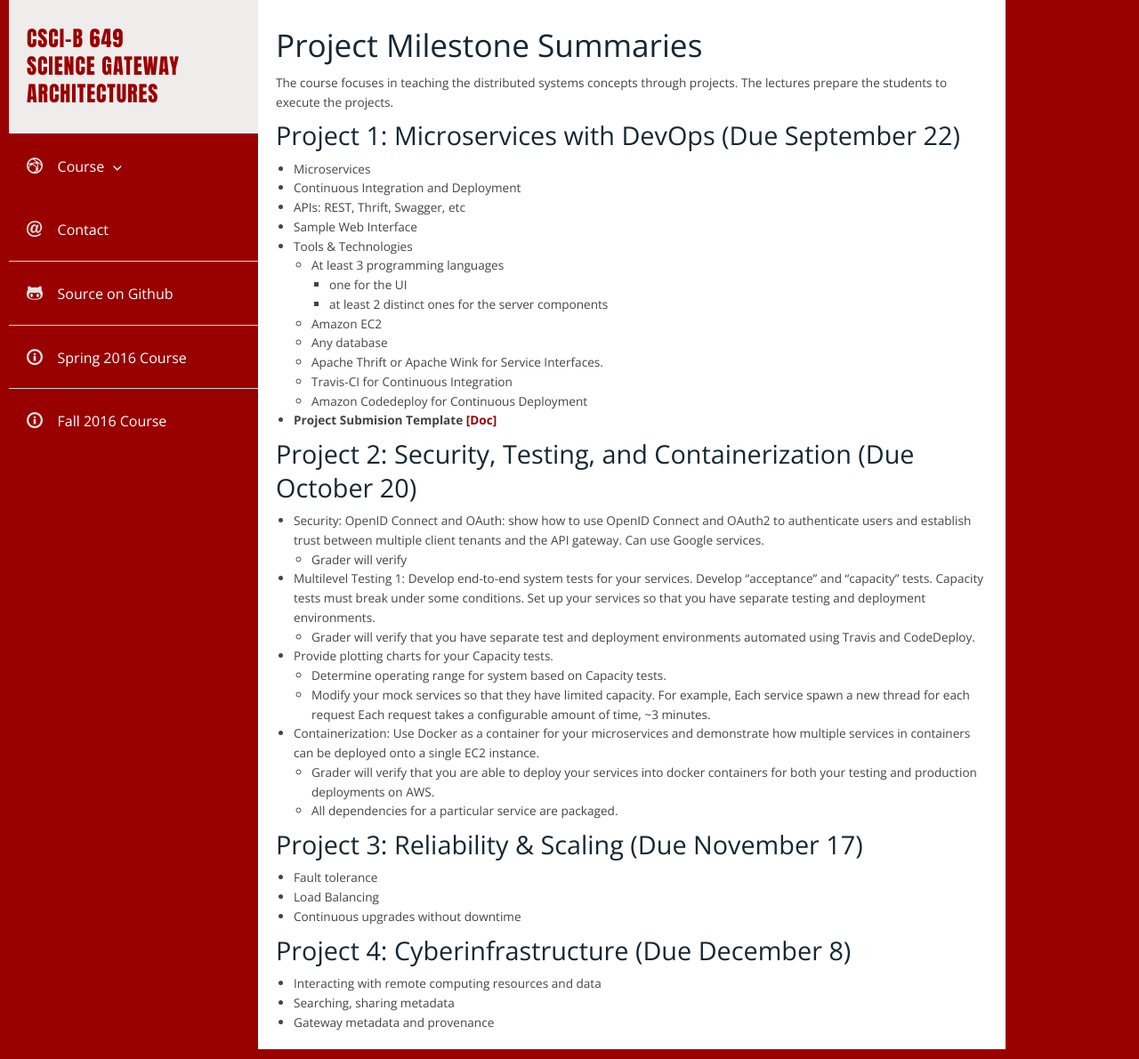
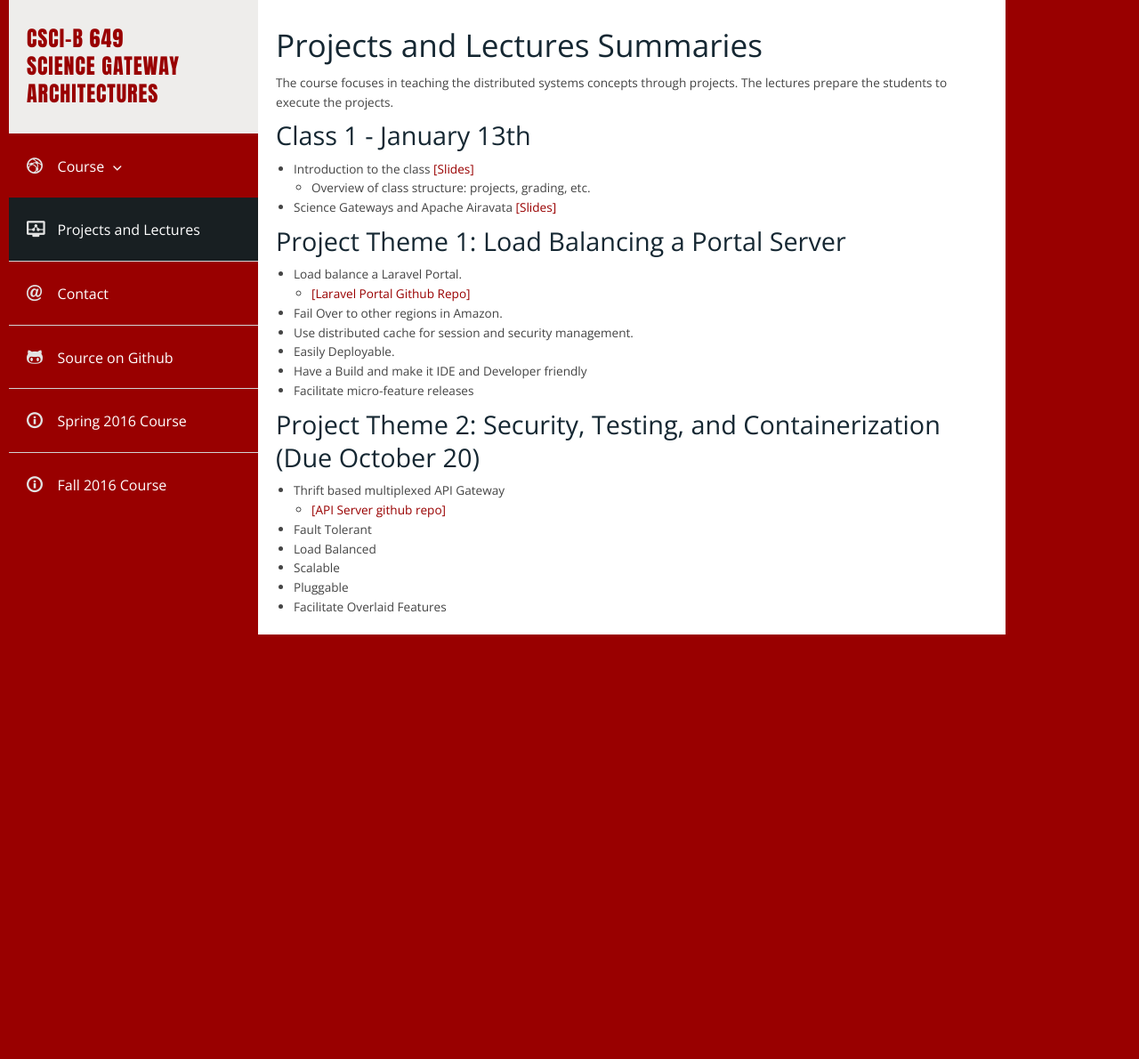
Before and after one commit to airavata-courses/airavata-courses.github.io, a Jekyll site: the page built from projects.md, in a window 1280 px wide. Shown: the whole page at 89% size. Built offline with Jekyll 4.4.1, drawn with Linux system fonts in a browser that asks for light colours; our own code applies the rules of GitHub Pages for plain Markdown files; after the commit the page ends 900 px from its top, so only the background shows below that.

Commit message:
week 1 slides

```diff
--- a/_includes/sidebar.html
+++ b/_includes/sidebar.html
@@ -16,41 +16,41 @@
                         <li><a href="index.html#open-collaboration">Open Collaboration</a></li>
                     </ul>
                 </li>
-               <!-- <li><a href="projects.html"><i class="icon-display_graph"></i>Projects</a></li>
-                <li class="course-menu">
-                    <a><i class="icon-calendar"></i>Lectures</a>
-                    <ul class="chevron">
-                        <li><a href="lectures.html#class-1-&#45;&#45;august-23rd">Class 1</a></li>
-                        <li><a href="lectures.html#class-2-&#45;&#45;august-25th">Class 2</a></li>
-                        <li><a href="lectures.html#class-3-&#45;&#45;august-30th">Class 3</a></li>
-                        <li><a href="lectures.html#class-4-&#45;&#45;september-1">Class 4</a></li>
-                        <li><a href="lectures.html#class-5-&#45;&#45;september-6th">Class 5</a></li>
-                        <li><a href="lectures.html#class-6-&#45;&#45;september&#45;&#45;8th">Class 6</a></li>
-                        <li><a href="lectures.html#class-7-&#45;&#45;september&#45;&#45;13th">Class 7</a></li>
-                        <li><a href="lectures.html#class-8-&#45;&#45;september&#45;&#45;20th">Class 8</a></li>
-                        <li><a href="lectures.html#class-9-&#45;&#45;september&#45;&#45;22nd">Class 9</a></li>
-                        <li><a href="lectures.html#class-10-&#45;&#45;september&#45;&#45;27th">Class 10</a></li>
-                        <li><a href="lectures.html#class-11-&#45;&#45;september&#45;&#45;29th">Class 11</a></li>
-                        <li><a href="lectures.html#class-12-&#45;&#45;october-4th">Class 12</a></li>
-                        <li><a href="lectures.html#class-13-&#45;&#45;october-6th">Class 13</a></li>
-                        <li><a href="lectures.html#class-14-&#45;&#45;october-11th">Class 14</a></li>
-                        <li><a href="lectures.html#class-15-&#45;&#45;october-13th">Class 15</a></li>
-                        <li><a href="lectures.html#class-16-&#45;&#45;october-18th">Class 16</a></li>
-                        <li><a href="lectures.html#class-17-&#45;&#45;october-20th">Class 17</a></li>
-                        <li><a href="lectures.html#class-18-&#45;&#45;october-25th">Class 18</a></li>
-                        <li><a href="lectures.html#class-19-&#45;&#45;october-27th">Class 19</a></li>
-                        <li><a href="lectures.html#class-20-&#45;&#45;november-1st">Class 20</a></li>
-                        <li><a href="lectures.html#class-21-&#45;&#45;november-3rd">Class 21</a></li>
-                        <li><a href="lectures.html#class-22-&#45;&#45;november-8th">Class 22</a></li>
-                        <li><a href="lectures.html#class-23-&#45;&#45;november-10th">Class 23</a></li>
-                        <li><a href="lectures.html#class-24-&#45;&#45;november-15th">Class 24</a></li>
-                        <li><a href="lectures.html#class-25-&#45;&#45;november-17th">Class 25</a></li>
-                        <li><a href="lectures.html#class-26-&#45;&#45;november-29th">Class 26</a></li>
-                        <li><a href="lectures.html#class-27-&#45;&#45;december-1st">Class 27</a></li>
-                        <li><a href="lectures.html#class-28-&#45;&#45;december-6th">Class 28</a></li>
-                        <li><a href="lectures.html#class-29-&#45;&#45;december-8th">Class 29</a></li>
-                    </ul>
-                </li>-->
+               <li><a href="projects.html"><i class="icon-display_graph"></i>Projects and Lectures</a></li>
+                <!--<li class="course-menu">-->
+                    <!--<a><i class="icon-calendar"></i>Lectures</a>-->
+                    <!--<ul class="chevron">-->
+                        <!--<li><a href="lectures.html#class-1-&#45;&#45;august-23rd">Class 1</a></li>-->
+                        <!--<li><a href="lectures.html#class-2-&#45;&#45;august-25th">Class 2</a></li>-->
+                        <!--<li><a href="lectures.html#class-3-&#45;&#45;august-30th">Class 3</a></li>-->
+                        <!--<li><a href="lectures.html#class-4-&#45;&#45;september-1">Class 4</a></li>-->
+                        <!--<li><a href="lectures.html#class-5-&#45;&#45;september-6th">Class 5</a></li>-->
+                        <!--<li><a href="lectures.html#class-6-&#45;&#45;september&#45;&#45;8th">Class 6</a></li>-->
+                        <!--<li><a href="lectures.html#class-7-&#45;&#45;september&#45;&#45;13th">Class 7</a></li>-->
+                        <!--<li><a href="lectures.html#class-8-&#45;&#45;september&#45;&#45;20th">Class 8</a></li>-->
+                        <!--<li><a href="lectures.html#class-9-&#45;&#45;september&#45;&#45;22nd">Class 9</a></li>-->
+                        <!--<li><a href="lectures.html#class-10-&#45;&#45;september&#45;&#45;27th">Class 10</a></li>-->
+                        <!--<li><a href="lectures.html#class-11-&#45;&#45;september&#45;&#45;29th">Class 11</a></li>-->
+                        <!--<li><a href="lectures.html#class-12-&#45;&#45;october-4th">Class 12</a></li>-->
+                        <!--<li><a href="lectures.html#class-13-&#45;&#45;october-6th">Class 13</a></li>-->
+                        <!--<li><a href="lectures.html#class-14-&#45;&#45;october-11th">Class 14</a></li>-->
+                        <!--<li><a href="lectures.html#class-15-&#45;&#45;october-13th">Class 15</a></li>-->
+                        <!--<li><a href="lectures.html#class-16-&#45;&#45;october-18th">Class 16</a></li>-->
+                        <!--<li><a href="lectures.html#class-17-&#45;&#45;october-20th">Class 17</a></li>-->
+                        <!--<li><a href="lectures.html#class-18-&#45;&#45;october-25th">Class 18</a></li>-->
+                        <!--<li><a href="lectures.html#class-19-&#45;&#45;october-27th">Class 19</a></li>-->
+                        <!--<li><a href="lectures.html#class-20-&#45;&#45;november-1st">Class 20</a></li>-->
+                        <!--<li><a href="lectures.html#class-21-&#45;&#45;november-3rd">Class 21</a></li>-->
+                        <!--<li><a href="lectures.html#class-22-&#45;&#45;november-8th">Class 22</a></li>-->
+                        <!--<li><a href="lectures.html#class-23-&#45;&#45;november-10th">Class 23</a></li>-->
+                        <!--<li><a href="lectures.html#class-24-&#45;&#45;november-15th">Class 24</a></li>-->
+                        <!--<li><a href="lectures.html#class-25-&#45;&#45;november-17th">Class 25</a></li>-->
+                        <!--<li><a href="lectures.html#class-26-&#45;&#45;november-29th">Class 26</a></li>-->
+                        <!--<li><a href="lectures.html#class-27-&#45;&#45;december-1st">Class 27</a></li>-->
+                        <!--<li><a href="lectures.html#class-28-&#45;&#45;december-6th">Class 28</a></li>-->
+                        <!--<li><a href="lectures.html#class-29-&#45;&#45;december-8th">Class 29</a></li>-->
+                    <!--</ul>-->
+                <!--</li>-->
                 <li><a href="contact.html"><i class="icon-at"></i>Contact</a></li>
                 <li><a href="https://github.com/airavata-courses" target="_blank"><i class="
     icon-git"></i>Source on Github</a></li>
--- a/projects.md
+++ b/projects.md
@@ -2,44 +2,29 @@
 layout: default
 ---
 
-## Project Milestone Summaries
+## Projects and Lectures Summaries
 
 The course focuses in teaching the distributed systems concepts through projects. The lectures prepare the students to execute the projects.
 
-###  Project 1: Microservices with DevOps (Due September 22)
-* Microservices
-* Continuous Integration and Deployment
-* APIs: REST, Thrift, Swagger, etc
-* Sample Web Interface
-* Tools & Technologies
-    * At least 3 programming languages
-        * one for the UI
-        * at least 2 distinct ones for the server components
-    * Amazon EC2
-    * Any database
-    * Apache Thrift or Apache Wink for Service Interfaces.
-    * Travis-CI for Continuous Integration
-    * Amazon Codedeploy for Continuous Deployment
-* **Project Submision Template [[Doc]]({{ site.url }}CS649Project1SubmissionTemplate.docx)**
+###  Class 1 - January 13th
+* Introduction to the class [[Slides]]({{ site.url }}slides/CS649Spring2017-Intro.pdf)
+    * Overview of class structure: projects, grading, etc.
+* Science Gateways and Apache Airavata [[Slides]]({{ site.url }}slides/CS649-Spring17-Projects-Overview.pdf)
 
-###  Project 2: Security, Testing, and Containerization (Due October 20)
-* Security: OpenID Connect and OAuth: show how to use OpenID Connect and OAuth2 to authenticate users and establish trust between multiple client tenants and the API gateway. Can use Google services.
-     * Grader will verify
-* Multilevel Testing 1: Develop end-to-end system tests for your services. Develop “acceptance” and  “capacity” tests.  Capacity tests must break under some conditions. Set up your services so that you have separate testing and deployment environments.
-     * Grader will verify that you have separate test and deployment environments automated using Travis and CodeDeploy.
-* Provide plotting charts for your Capacity tests.
-     * Determine operating range for system based on Capacity tests.
-     * Modify your mock services so that they have limited capacity. For example, Each service spawn a new thread for each request Each request takes a configurable amount of time, ~3 minutes.
-* Containerization: Use Docker as a container for your microservices and demonstrate how multiple services in containers can be deployed onto a single EC2 instance.
-     * Grader will verify that you are able to deploy your services into docker containers for both your testing and production deployments on AWS.
-     * All dependencies for a particular service are packaged.
+###  Project Theme 1: Load Balancing a Portal Server
+* Load balance a Laravel Portal.
+    * [[Laravel Portal Github Repo]](https://github.com/airavata-courses/spring17-laravel-portal)
+* Fail Over to other regions in Amazon.
+* Use distributed cache for session and security management.
+* Easily Deployable.
+* Have a Build and make it IDE and Developer friendly
+* Facilitate micro-feature releases
 
-###  Project 3: Reliability & Scaling (Due November 17)
-* Fault tolerance
-* Load Balancing
-* Continuous upgrades without downtime
-
-###  Project 4: Cyberinfrastructure (Due December 8)
-* Interacting with remote computing resources and data
-* Searching, sharing metadata
-* Gateway metadata and provenance
+###  Project Theme 2: Security, Testing, and Containerization (Due October 20)
+* Thrift based multiplexed API Gateway
+    * [[API Server github repo]](https://github.com/airavata-courses/spring17-API-Server)
+* Fault Tolerant
+* Load Balanced
+* Scalable
+* Pluggable
+* Facilitate Overlaid Features
```
Also changed, not shown: 1 other file.
